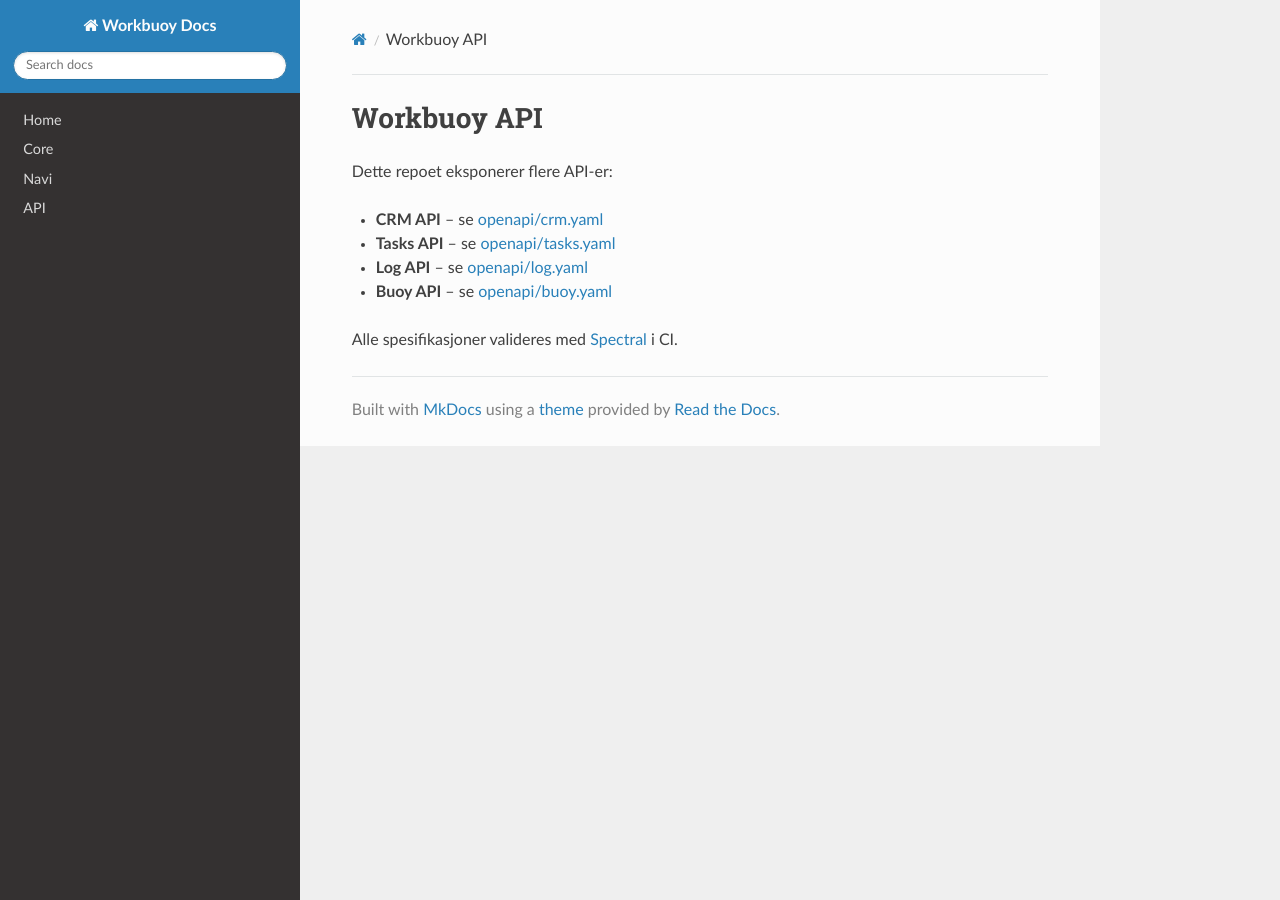
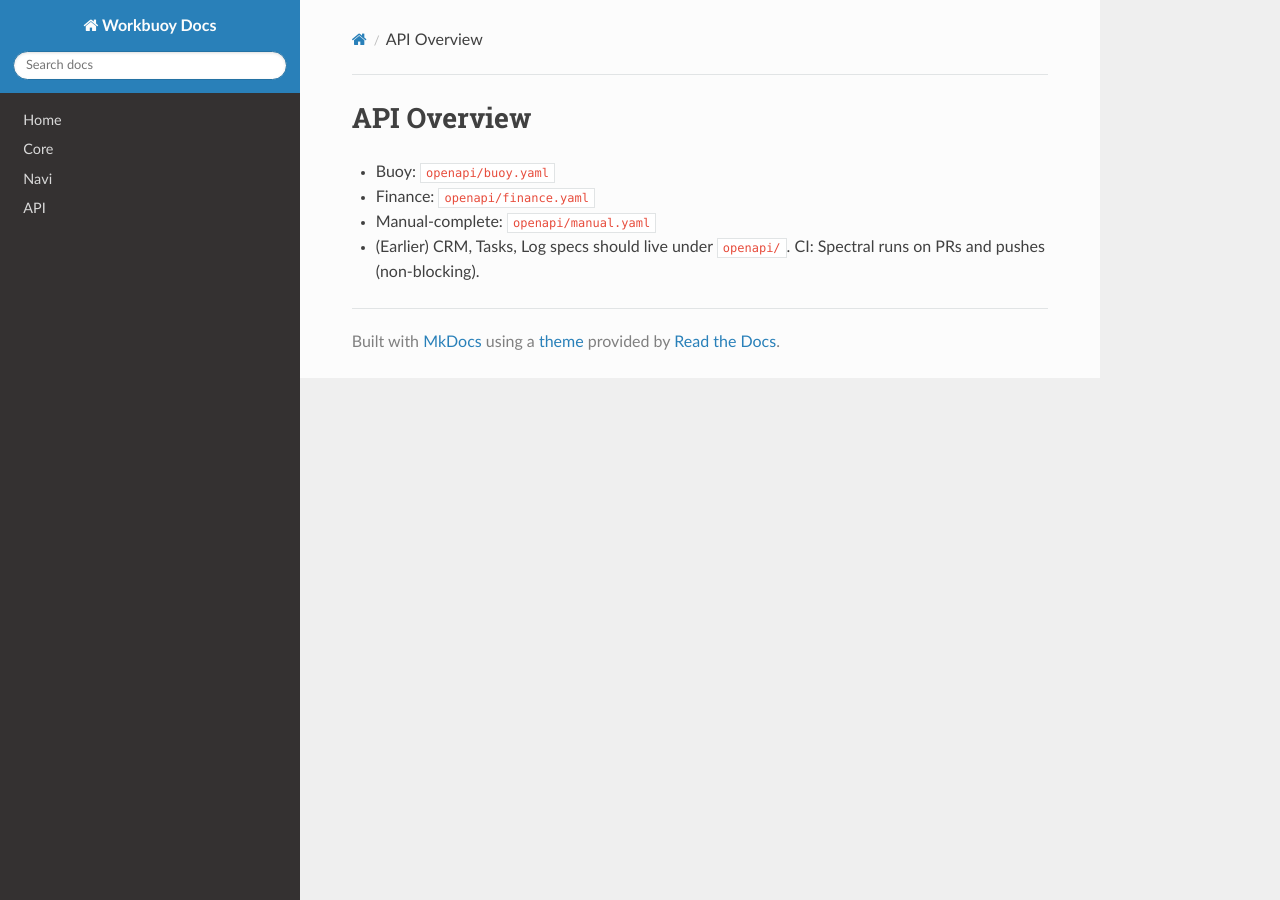
Before and after one commit to workbuoy/workbuoy-suite, an MkDocs documentation site: the page built from docs/api.md, in a window 1280 px wide. Built offline with MkDocs 1.6.1, drawn with Linux system fonts in a browser that asks for light colours; nearby versions of some CDN libraries.

Commit message:
Add files via upload

```diff
--- a/docs/api.md
+++ b/docs/api.md
@@ -1,10 +1,6 @@
-# Workbuoy API
-
-Dette repoet eksponerer flere API-er:
-
-- **CRM API** – se [openapi/crm.yaml](../openapi/crm.yaml)
-- **Tasks API** – se [openapi/tasks.yaml](../openapi/tasks.yaml)
-- **Log API** – se [openapi/log.yaml](../openapi/log.yaml)
-- **Buoy API** – se [openapi/buoy.yaml](../openapi/buoy.yaml)
-
-Alle spesifikasjoner valideres med [Spectral](https://meta.stoplight.io/docs/spectral) i CI.
+# API Overview
+- Buoy: `openapi/buoy.yaml`
+- Finance: `openapi/finance.yaml`
+- Manual-complete: `openapi/manual.yaml`
+- (Earlier) CRM, Tasks, Log specs should live under `openapi/`.
+CI: Spectral runs on PRs and pushes (non-blocking).
```
